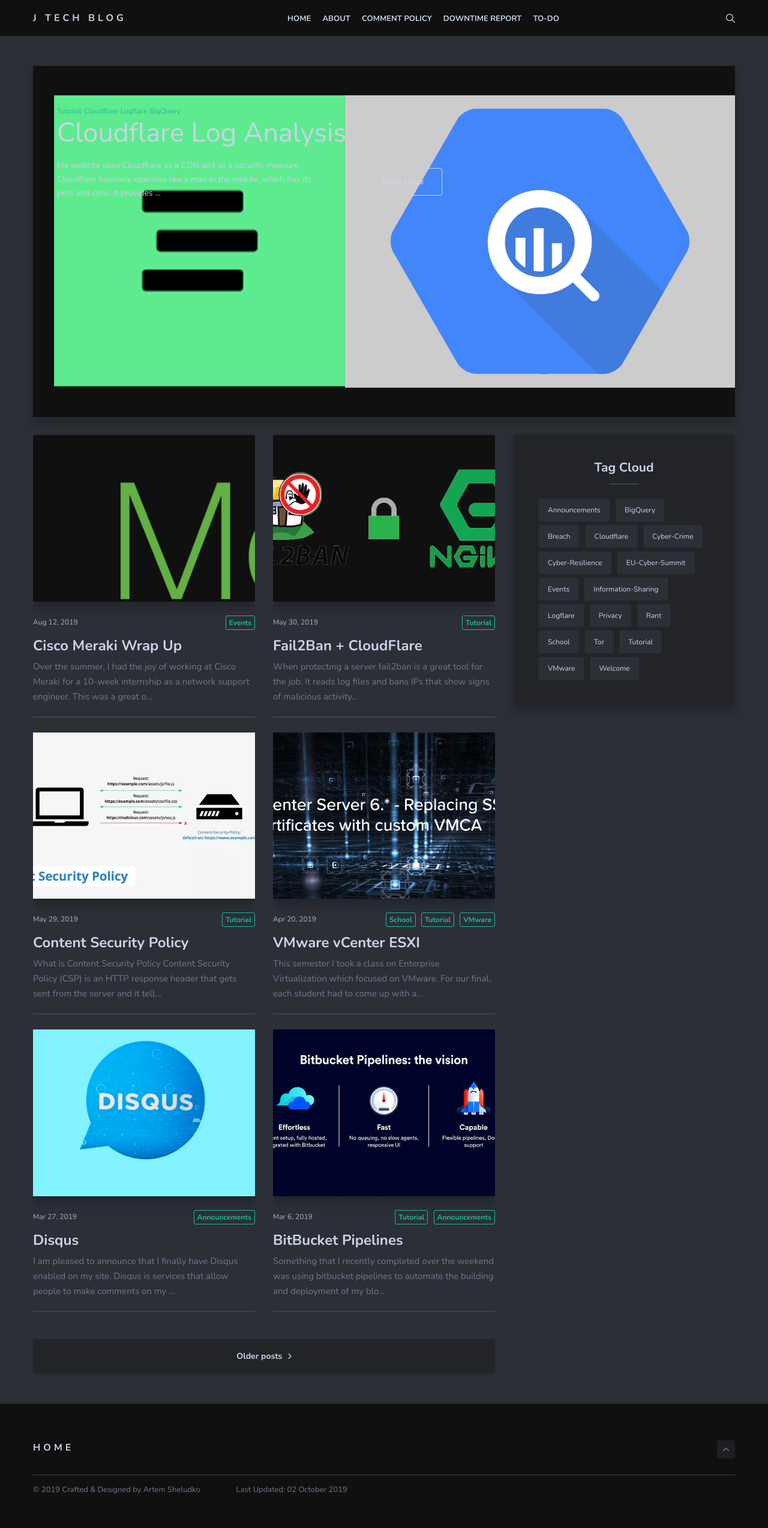
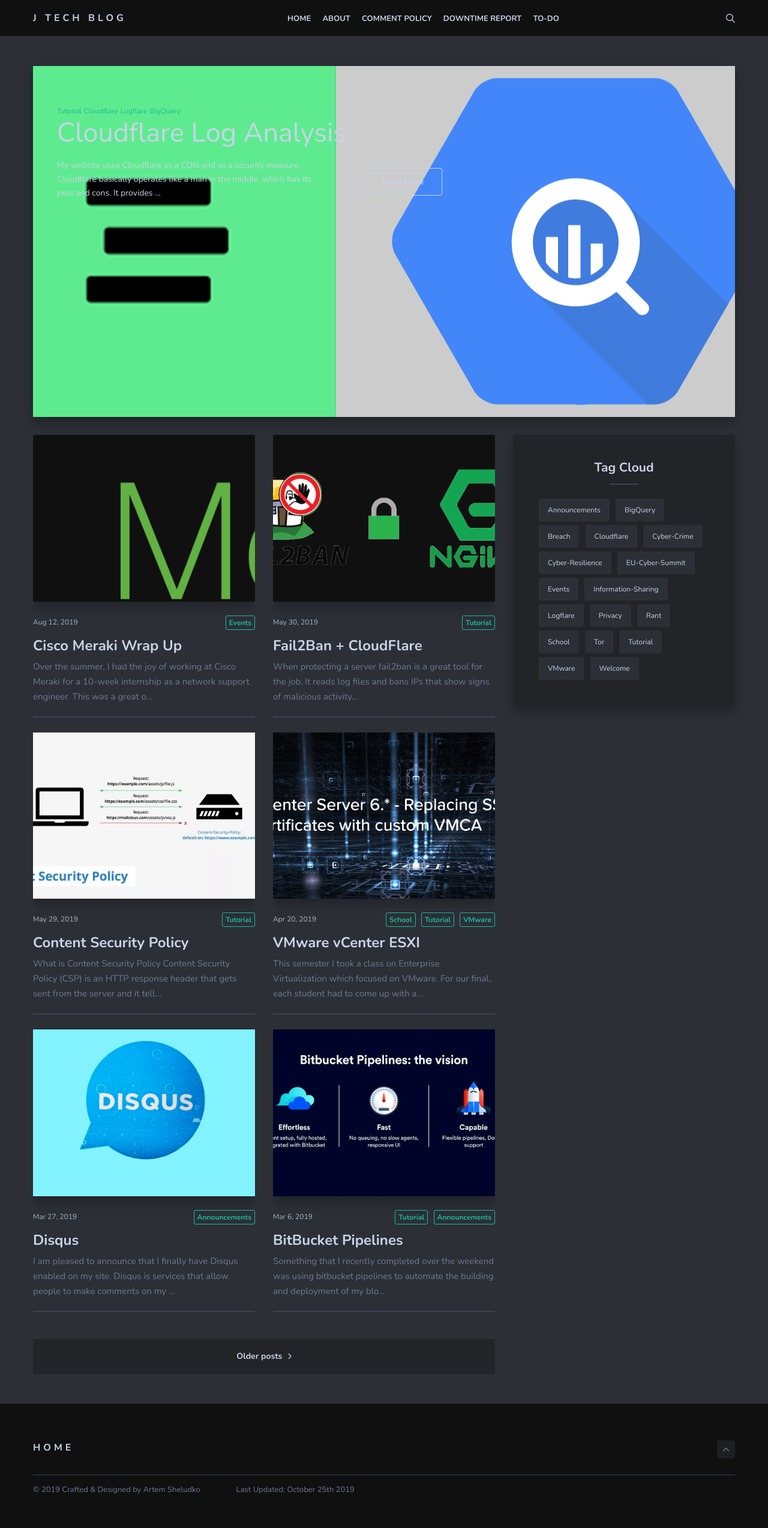
Before and after one commit to Cyb3r-Jak3/blog, a Jekyll site: the page built from index.html, in a window 1280 px wide. Shown: the whole page at 60% size. Built offline with Jekyll 4.4.1, drawn with Linux system fonts in a browser that asks for light colours; the list of posts is cut into pages by our own code.

Commit message:
Updated Layout

```diff
--- a/_includes/footer.html
+++ b/_includes/footer.html
@@ -14,7 +14,7 @@
             <p>&copy; {{site.time | date: '%Y'}} Crafted & Designed by <a href="https://github.com/artemsheludko">Artem Sheludko</a></p>
           </div>
           <div class="copyright">
-            <p > Last Updated: 02 October 2019 <p>
+            <p > Last Updated: October 25th 2019 <p>
           </div>
         </div>
       </div>
--- a/_includes/head.html
+++ b/_includes/head.html
@@ -1,5 +1,5 @@
 <head>
-  <meta Build="{{ site.time | date: "%c %Z" }}">
+  <meta Built="{{ site.time | date: "%c %Z" }}">
   <meta charset="utf-8">
   <meta http-equiv="X-UA-Compatible" content="IE=edge">
   <meta name="viewport" content="width=device-width, initial-scale=1">
--- a/_sass/4-layouts/_home.scss
+++ b/_sass/4-layouts/_home.scss
@@ -193,7 +193,6 @@
     display: flex;
     align-items: center;
     min-height: 450px;
-    background-size: cover;
     background-position: center;
     background-repeat: no-repeat;
     background-color: $black;
--- a/_sass/4-layouts/_post.scss
+++ b/_sass/4-layouts/_post.scss
@@ -15,7 +15,6 @@
 .post-image {
   min-height: 430px;
   margin-bottom: 30px;
-  background-size: cover;
   background-position: center;
   background-repeat: no-repeat;
   background-color: $black;
```
Also changed, not shown: .gitlab-ci.yml.
